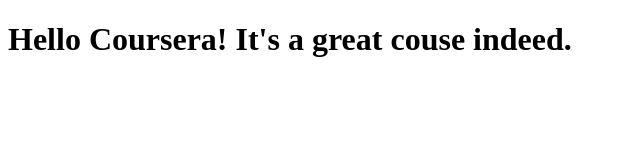
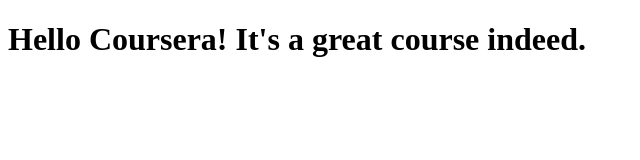
Before and after one commit to LouisThabault/coursera-test, a plain HTML site: page site/index.html in a window 1280 px wide. Shown: the full height of the page, 0-640 px from the left. Drawn offline with Linux system fonts and the light colour scheme.

Commit message:
Minor spelling correction.

```diff
--- a/site/index.html
+++ b/site/index.html
@@ -4,6 +4,6 @@
 	<title>Hello Coursera!</title>
 </head>
 <body>
-<h1>Hello Coursera! It's a great couse indeed.</h1>
+<h1>Hello Coursera! It's a great course indeed.</h1>
 </body>
 </html>
```
